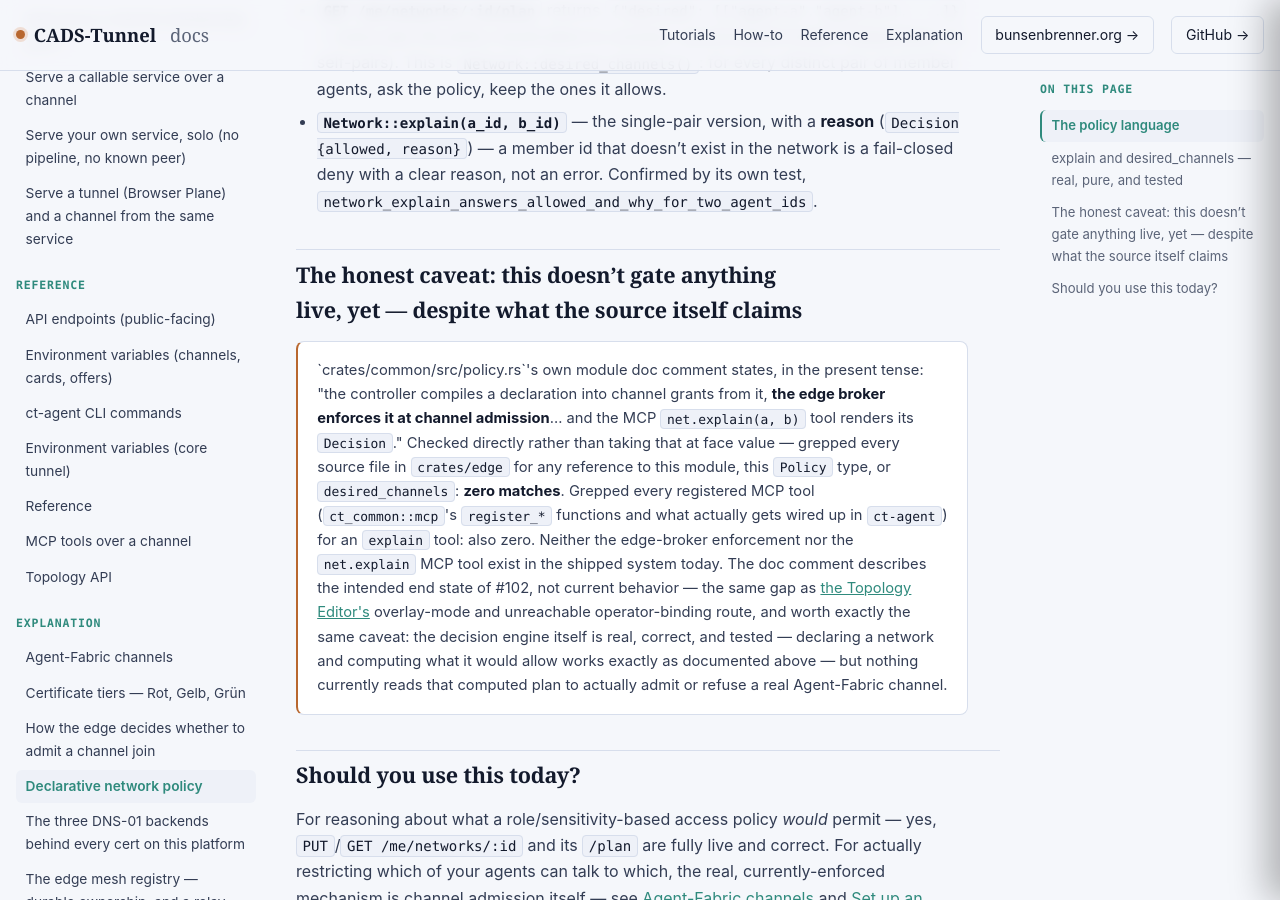
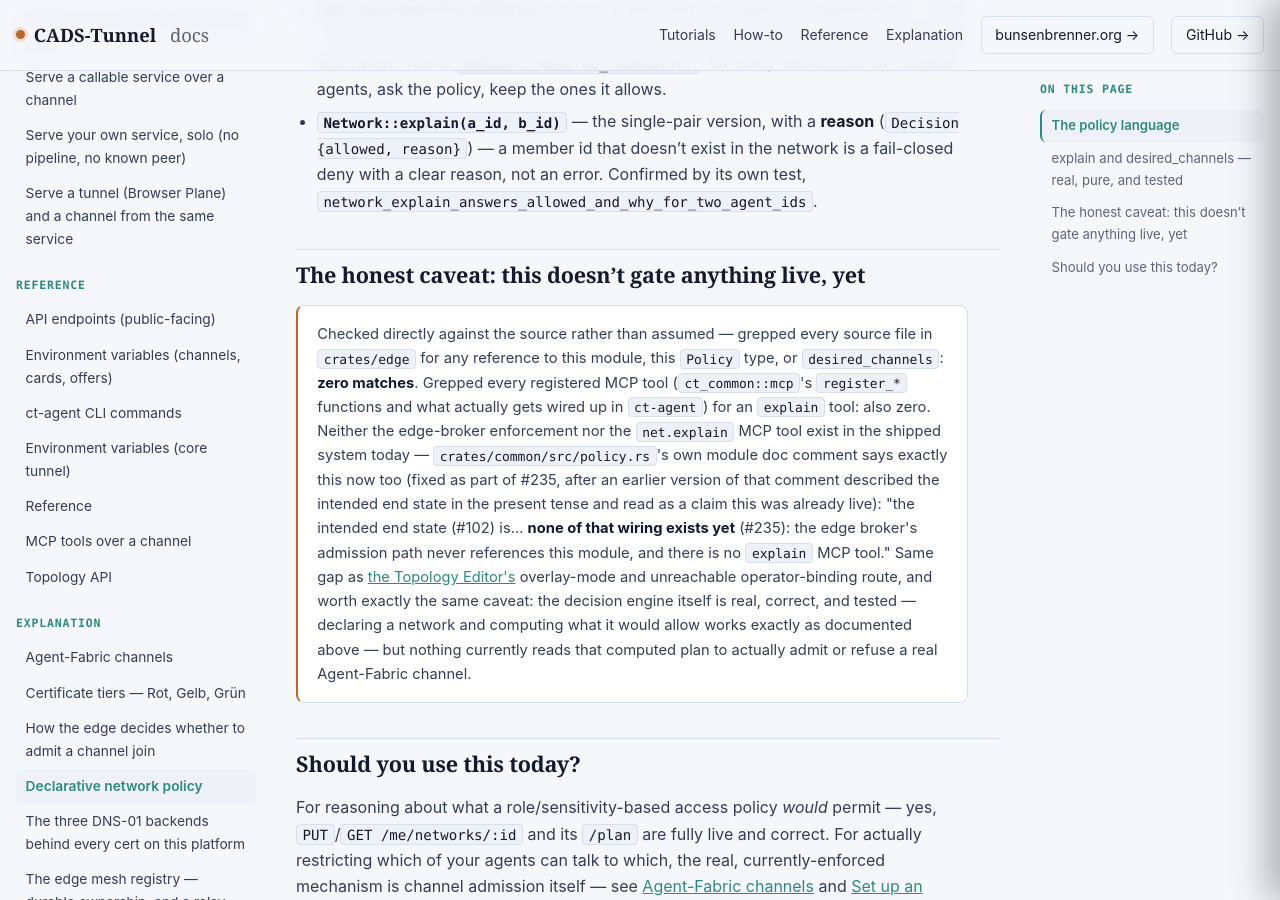
Before and after one commit to scimbe/CADS-Tunnel-docs, a Jekyll site: the page built from _explanation/declarative-network-policy.md, in a window 1280 px wide and 900 px high, scrolled down 1202 px. Built offline with Jekyll 4.4.1, drawn with Linux system fonts in a browser that asks for light colours; some of the changed text lies outside the part shown.

Commit message:
explanation: fix two stale facts on declarative-network-policy (#21)
Its "honest caveat" quoted policy.rs's module doc comment as still making
a false present-tense "this is already live" claim -- that's since been
fixed in source (#235), which now already says plainly "none of that
wiring exists yet". Reframed the callout around the source's own current,
honest wording instead of a since-corrected earlier version of it. Also
fixed the test-count claim (17/17 -> 12/12, the actual current count of
#[test] in policy.rs, re-verified by running cargo test -p ct-common
--lib policy::).

Co-authored-by: scimbe <becke@vps-1779cd55.vps.ovh.net>

```diff
--- a/_explanation/declarative-network-policy.md
+++ b/_explanation/declarative-network-policy.md
@@ -49,19 +49,20 @@ Two things a stored `Network` computes, both real functions with passing tests,
   reason}`) — a member id that doesn't exist in the network is a fail-closed deny with a clear reason,
   not an error. Confirmed by its own test, `network_explain_answers_allowed_and_why_for_two_agent_ids`.
 
-## The honest caveat: this doesn't gate anything live, yet — despite what the source itself claims
+## The honest caveat: this doesn't gate anything live, yet
 
 <div class="callout warn">
-`crates/common/src/policy.rs`'s own module doc comment states, in the present tense: "the controller
-compiles a declaration into channel grants from it, <strong>the edge broker enforces it at channel
-admission</strong>… and the MCP <code>net.explain(a, b)</code> tool renders its <code>Decision</code>."
-Checked directly rather than taking that at face value — grepped every source file in
+Checked directly against the source rather than assumed — grepped every source file in
 <code>crates/edge</code> for any reference to this module, this <code>Policy</code> type, or
 <code>desired_channels</code>: <strong>zero matches</strong>. Grepped every registered MCP tool
 (<code>ct_common::mcp</code>'s <code>register_*</code> functions and what actually gets wired up in
 <code>ct-agent</code>) for an <code>explain</code> tool: also zero. Neither the edge-broker enforcement
-nor the <code>net.explain</code> MCP tool exist in the shipped system today. The doc comment describes
-the intended end state of #102, not current behavior — the same gap as
+nor the <code>net.explain</code> MCP tool exist in the shipped system today —
+<code>crates/common/src/policy.rs</code>'s own module doc comment says exactly this now too (fixed as
+part of #235, after an earlier version of that comment described the intended end state in the present
+tense and read as a claim this was already live): "the intended end state (#102) is… <strong>none of
+that wiring exists yet</strong> (#235): the edge broker's admission path never references this module,
+and there is no <code>explain</code> MCP tool." Same gap as
 <a href="{{ '/explanation/topology-editor/' | relative_url }}">the Topology Editor's</a> overlay-mode
 and unreachable operator-binding route, and worth exactly the same caveat: the decision engine itself
 is real, correct, and tested — declaring a network and computing what it would allow works exactly as
```
Also changed, not shown: other parts of _explanation/declarative-network-policy.md (+1 -1 lines).
